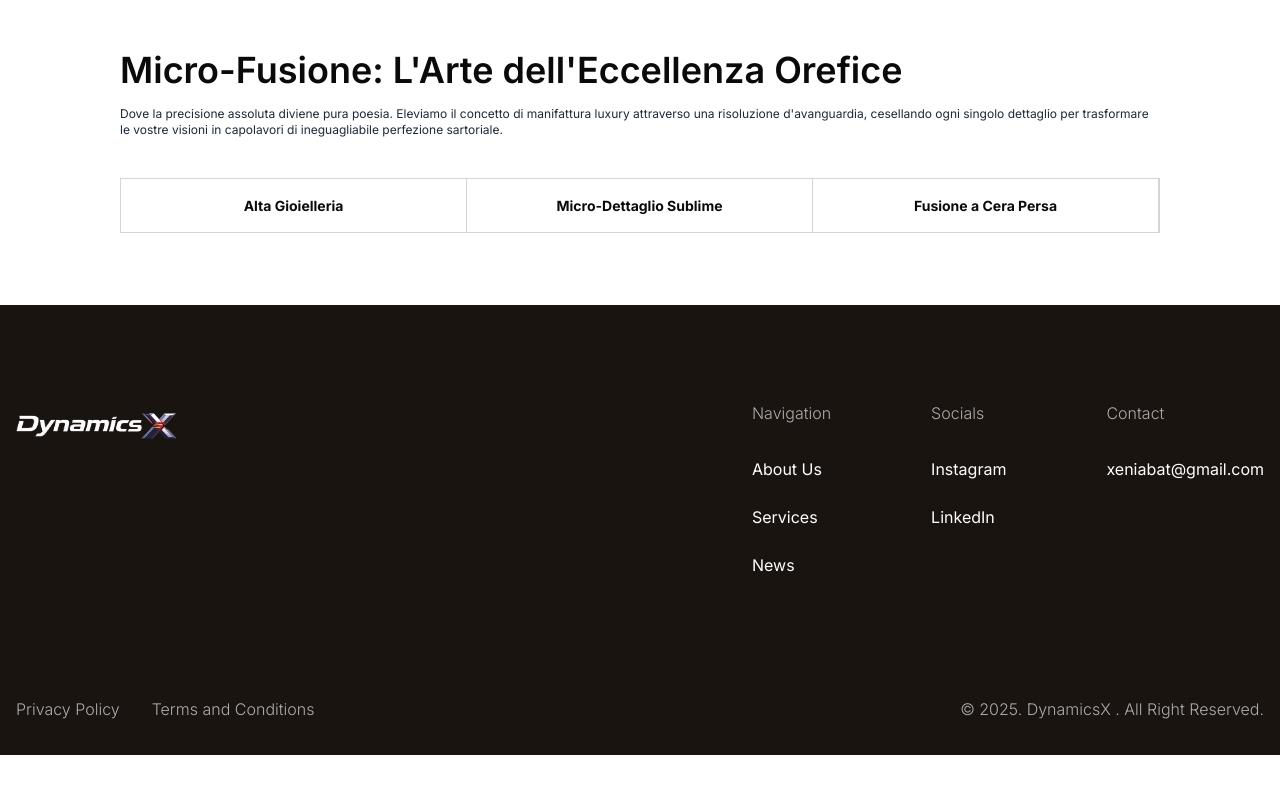
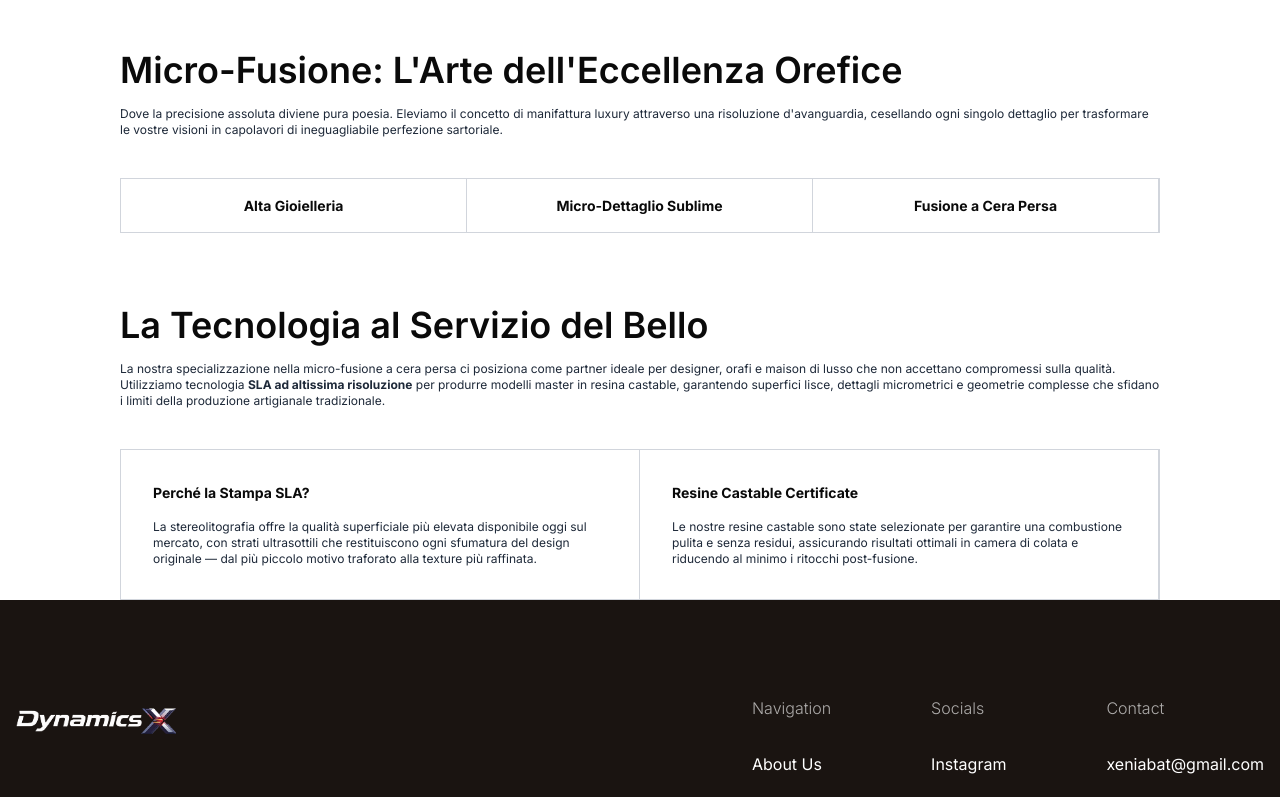
Before and after one commit to alimuzzaman-zamaddar/dynamic-x-project, a React (Vite) app: page /jwellery in a window 1280 px wide. Shown: the part 514-1311 px from the top of the page. Before the commit the page ends 1269 px from the top, so only its background shows below. Built offline with nearby package versions, Linux system fonts and the light colour scheme.

Commit message:
feat:complete the bello section

```diff
--- /dev/null
+++ b/src/components/PagesComponent/Jwellery/Bello.jsx
@@ -0,0 +1,31 @@
+import React from 'react'
+import Container from '../../../shared/Container'
+
+const Bello = () => {
+  return (
+    <section>
+      <Container>
+        <h2 className='lg:text-4xl text-2xl font-semibold text-[#0A0A0A]'>La Tecnologia al Servizio del Bello</h2>
+        <p className='text-xs font-normal text-[#1E2939] pt-4'>La nostra specializzazione nella micro-fusione a cera persa ci posiziona come partner ideale per designer, orafi e maison di lusso che non accettano compromessi sulla qualità. Utilizziamo tecnologia <span className='font-bold'>SLA ad altissima risoluzione</span> per produrre modelli master in resina castable, garantendo superfici lisce, dettagli micrometrici e geometrie complesse che sfidano i limiti della produzione artigianale tradizionale.</p>
+        <div className="flex md:flex-row flex-col mt-10 border border-[#D1D5DC]">
+          <div className="w-full group">
+
+            <div className="p-8 border-r  border-[#D1D5DC] group bg-transparent group-hover:bg-black duration-300 ease-in-out">
+              <h4 className='text-[#0A0A0A] text-[14px] font-bold group-hover:text-white'>Perché la Stampa SLA?</h4>
+              <p className='text-xs font-normal text-[#1E2939] pt-4 group-hover:text-white'>La stereolitografia offre la qualità superficiale più elevata disponibile oggi sul mercato, con strati ultrasottili che restituiscono ogni sfumatura del design originale — dal più piccolo motivo traforato alla texture più raffinata.</p>
+            </div>
+          </div>
+          <div className="w-full group">
+
+            <div className="p-8 border-r  border-[#D1D5DC] group bg-transparent group-hover:bg-black duration-300 ease-in-out">
+              <h4 className='text-[#0A0A0A] text-[14px] font-bold group-hover:text-white'>Resine Castable Certificate</h4>
+              <p className='text-xs font-normal text-[#1E2939] pt-4 group-hover:text-white'>Le nostre resine castable sono state selezionate per garantire una combustione pulita e senza residui, assicurando risultati ottimali in camera di colata e riducendo al minimo i ritocchi post-fusione.</p>
+            </div>
+          </div>
+        </div>
+      </Container>
+    </section>
+  )
+}
+
+export default Bello
--- a/src/pages/Jwellery.jsx
+++ b/src/pages/Jwellery.jsx
@@ -2,12 +2,14 @@ import React from 'react'
 import Jwellerybanner from "../assets/img/bg/jwellery.png"
 import NewBanner from '../components/CommonComponents/NewBanner'
 import Micro from '../components/PagesComponent/Jwellery/Micro'
+import Bello from '../components/PagesComponent/Jwellery/Bello'
 
 const Jwellery = () => {
   return (
     <>
       <NewBanner image={Jwellerybanner} />
       <Micro />
+      <Bello />
     </>
   )
 }
```
